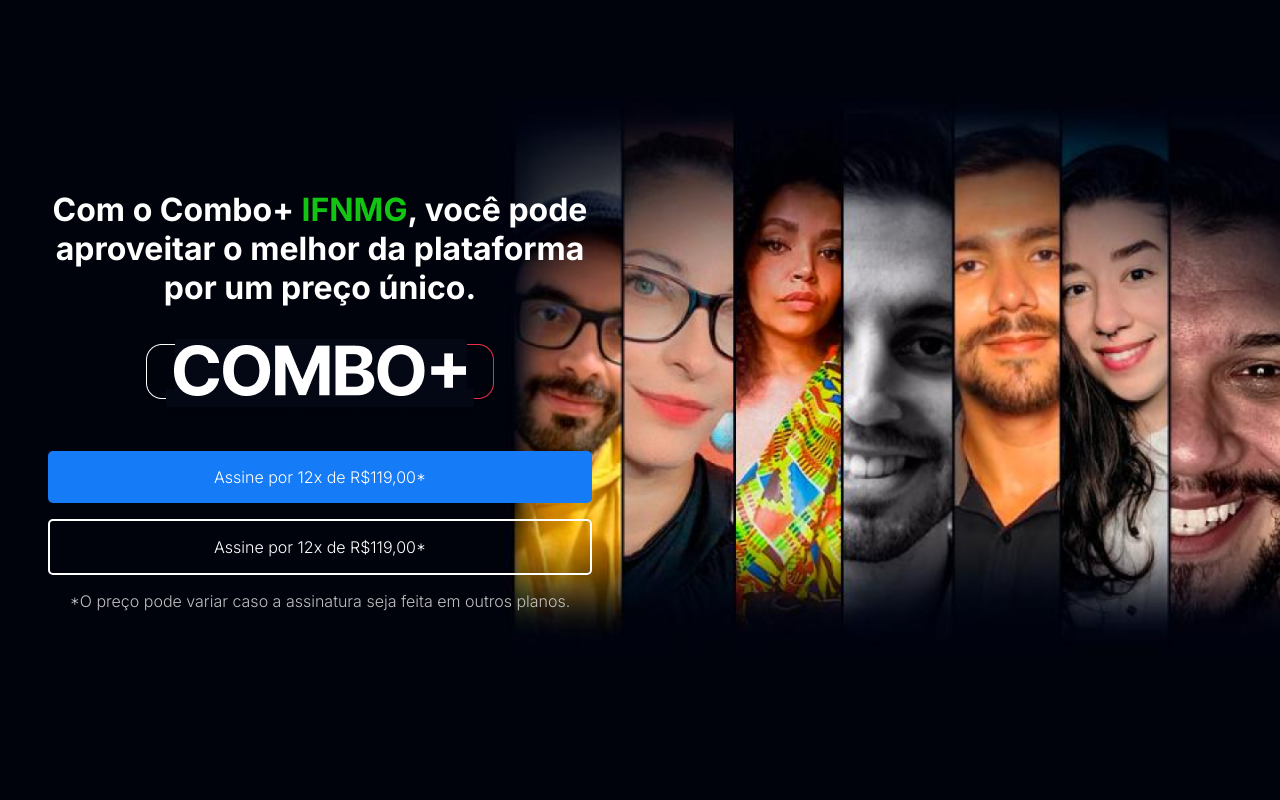
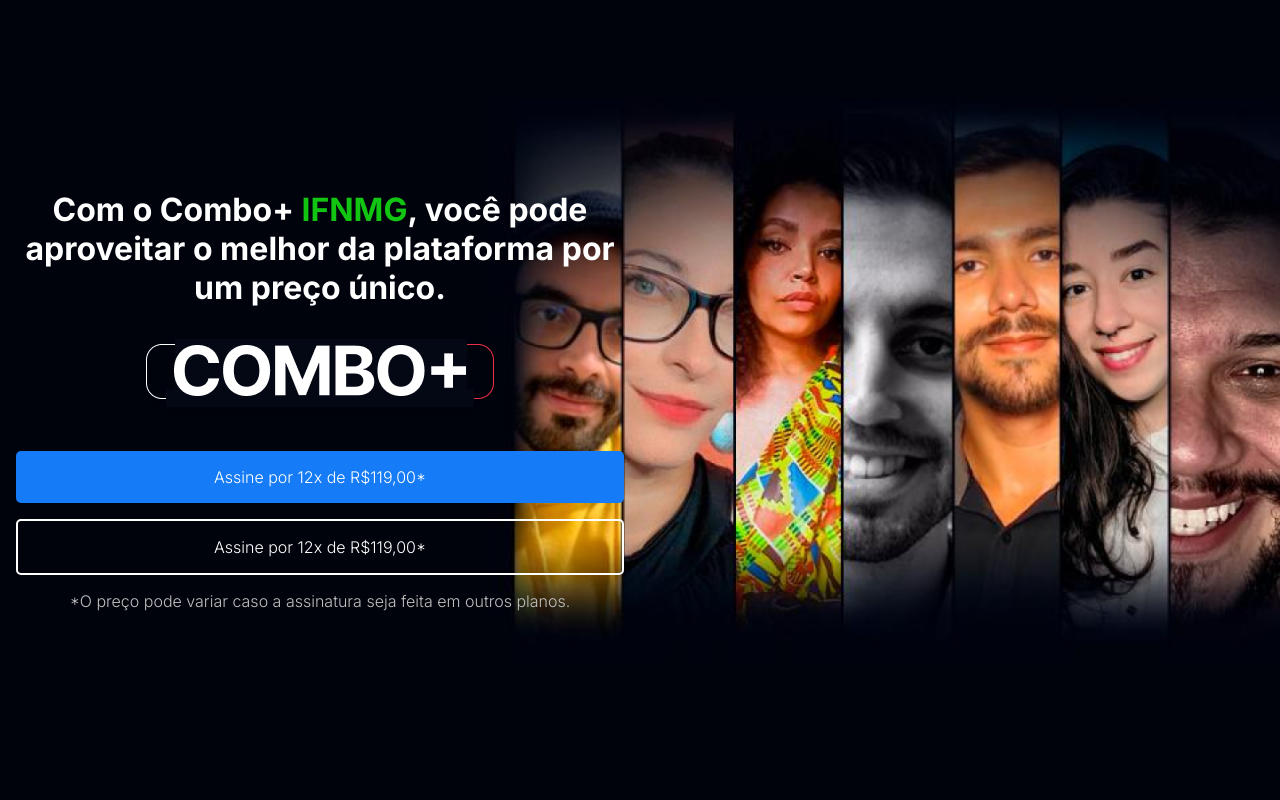
Before and after one commit to rafaqfv/Combo-IFNMG, a plain HTML site: page index.html in a window 1280 px wide. Shown: the top 800 px of the page. Drawn offline with Linux system fonts and the light colour scheme.

Commit message:
Update style.css

```diff
--- a/style.css
+++ b/style.css
@@ -89,7 +89,7 @@ span {
 }
 
 .container_caixa {
-  margin: 0 3em;
+  margin: 0 1em;
   max-width: 100%;
 }
 
```
